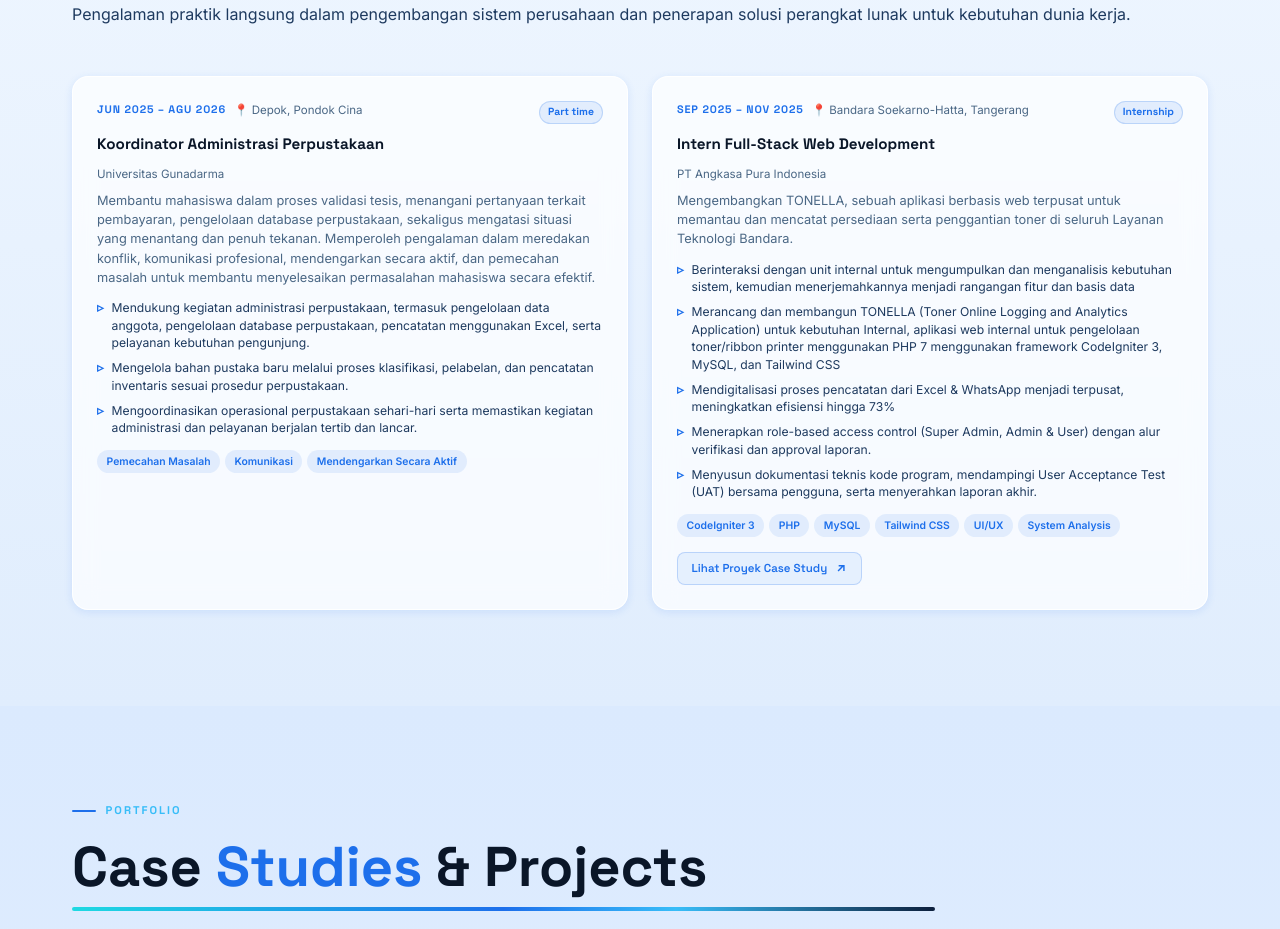
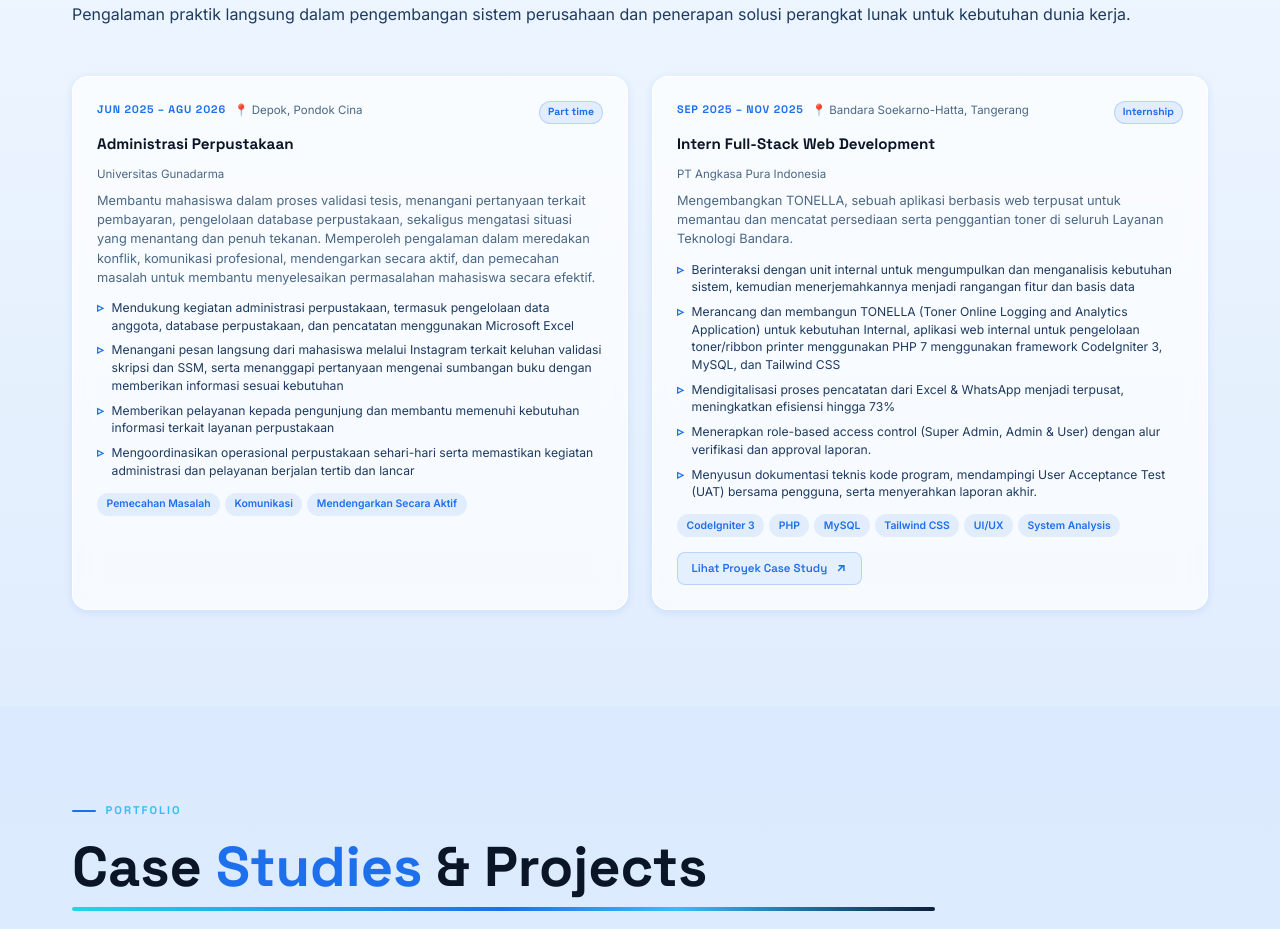
Before and after one commit to Armi88/new-portofolio, a React (Vite) app: page / in a window 1280 px wide. Shown: the part 3880-4809 px from the top of the page. Built offline with nearby package versions, Linux system fonts and the light colour scheme; a web font is replaced by a local one.

Commit message:
update data

```diff
--- a/src/data.js
+++ b/src/data.js
@@ -384,13 +384,14 @@ export const workExperiences = [
     period: 'Jun 2025 – Agu 2026',
     org: 'Universitas Gunadarma',
     location: 'Depok, Pondok Cina',
-    title: 'Koordinator Administrasi Perpustakaan',
+    title: 'Administrasi Perpustakaan',
     type: 'Part time',
     desc: ' Membantu mahasiswa dalam proses validasi tesis, menangani pertanyaan terkait pembayaran, pengelolaan database perpustakaan, sekaligus mengatasi situasi yang menantang dan penuh tekanan. Memperoleh pengalaman dalam meredakan konflik, komunikasi profesional, mendengarkan secara aktif, dan pemecahan masalah untuk membantu menyelesaikan permasalahan mahasiswa secara efektif.',
     highlights: [
-      'Mendukung kegiatan administrasi perpustakaan, termasuk pengelolaan data anggota, pengelolaan database perpustakaan, pencatatan menggunakan Excel, serta pelayanan kebutuhan pengunjung.',
-      'Mengelola bahan pustaka baru melalui proses klasifikasi, pelabelan, dan pencatatan inventaris sesuai prosedur perpustakaan.',
-      'Mengoordinasikan operasional perpustakaan sehari-hari serta memastikan kegiatan administrasi dan pelayanan berjalan tertib dan lancar.',
+      'Mendukung kegiatan administrasi perpustakaan, termasuk pengelolaan data anggota, database perpustakaan, dan pencatatan menggunakan Microsoft Excel',
+      'Menangani pesan langsung dari mahasiswa melalui Instagram terkait keluhan validasi skripsi dan SSM, serta menanggapi pertanyaan mengenai sumbangan buku dengan memberikan informasi sesuai kebutuhan',
+      'Memberikan pelayanan kepada pengunjung dan membantu memenuhi kebutuhan informasi terkait layanan perpustakaan',
+      'Mengoordinasikan operasional perpustakaan sehari-hari serta memastikan kegiatan administrasi dan pelayanan berjalan tertib dan lancar',
     ],
     tags: ['Pemecahan Masalah', 'Komunikasi', 'Mendengarkan Secara Aktif'],
   },
```
